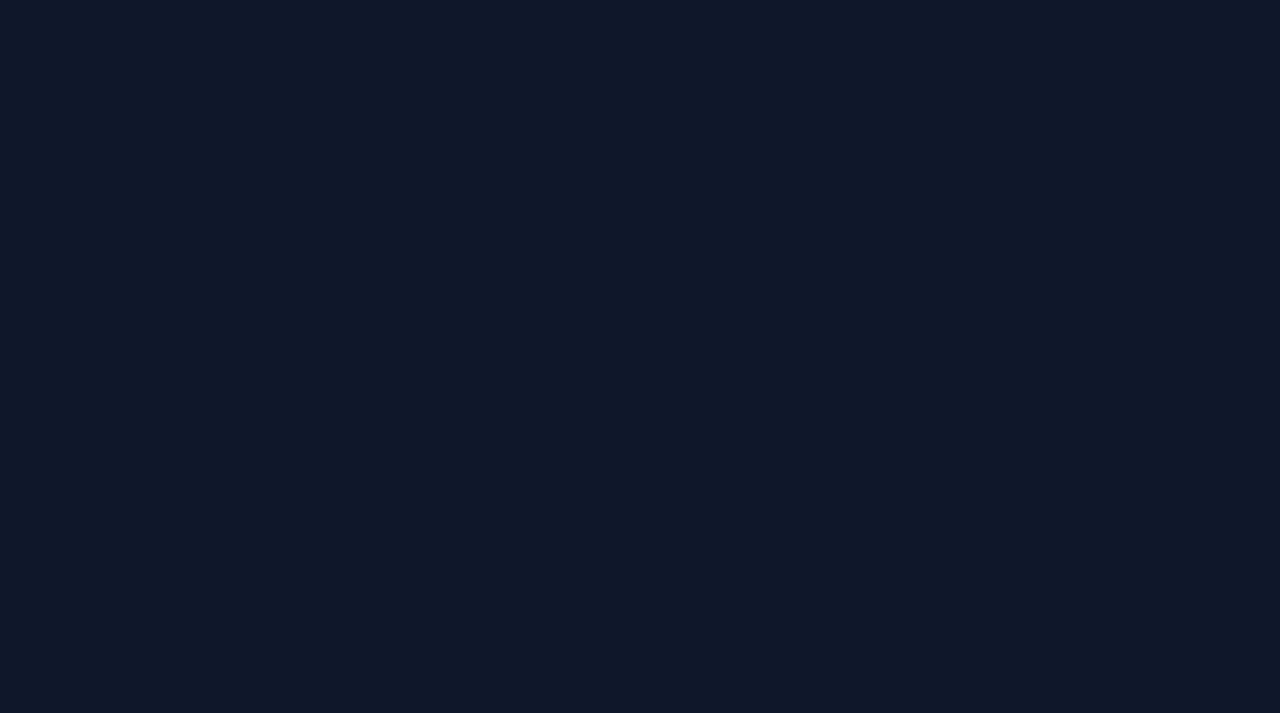
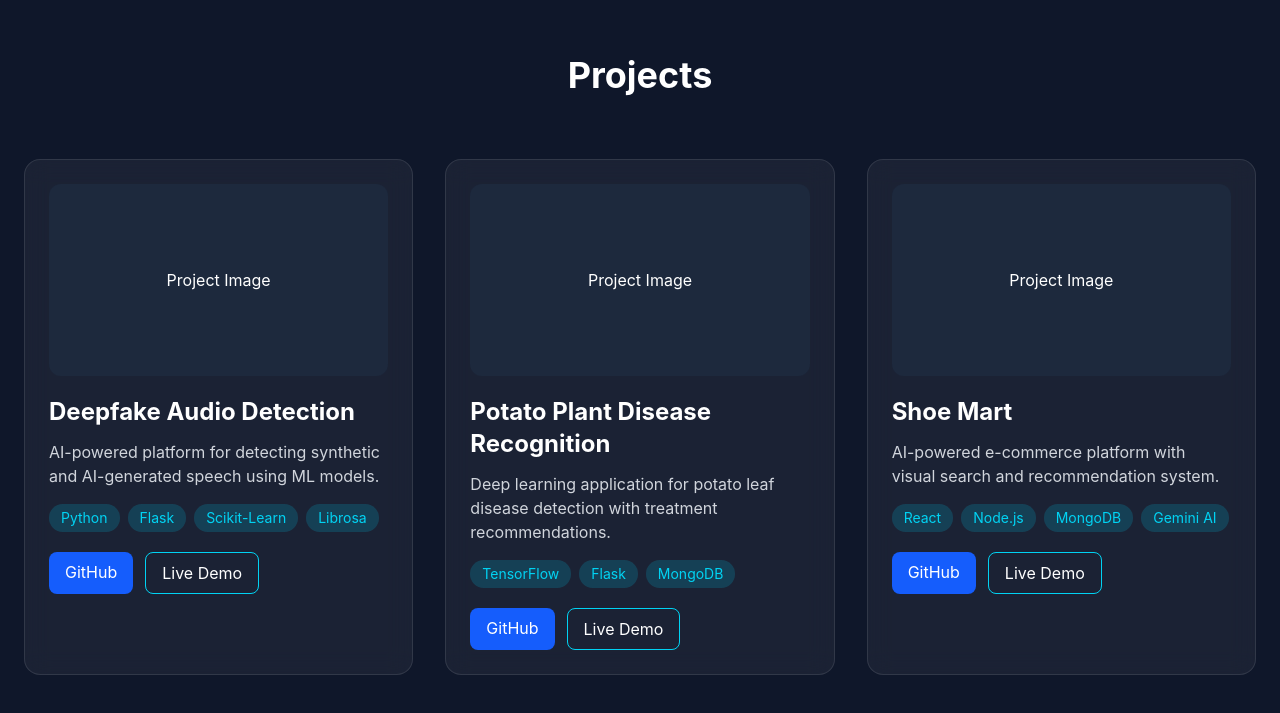
Before and after one commit to Akshay001-A/portfolio, a React app: page / in a window 1280 px wide. Shown: the part 3225-3938 px from the top of the page. Before the commit the page ends 3200 px from the top, so only its background shows below. Built offline with nearby package versions, Linux system fonts and the light colour scheme; the HTML template or start-up script is replaced by a standard one.

Commit message:
Add Projects

```diff
--- a/src/App.tsx
+++ b/src/App.tsx
@@ -3,6 +3,7 @@ import Hero from "./components/Hero";
 import About from "./components/About";
 import Education from "./components/Education";
 import Skills from "./components/Skills";
+import Projects from "./components/Projects";
 
 function App() {
   return (
@@ -12,6 +13,7 @@ function App() {
       <About />
       <Education />
       <Skills />
+      <Projects />
     </>
   );
 }
--- a/src/components/Projects.tsx
+++ b/src/components/Projects.tsx
@@ -0,0 +1,95 @@
+import { motion } from "framer-motion";
+
+function Projects() {
+    const projects = [
+        {
+            title: "Deepfake Audio Detection",
+            description:
+                "AI-powered platform for detecting synthetic and AI-generated speech using ML models.",
+            tech: ["Python", "Flask", "Scikit-Learn", "Librosa"],
+            github: "#",
+            demo: "#",
+        },
+        {
+            title: "Potato Plant Disease Recognition",
+            description:
+                "Deep learning application for potato leaf disease detection with treatment recommendations.",
+            tech: ["TensorFlow", "Flask", "MongoDB"],
+            github: "#",
+            demo: "#",
+        },
+        {
+            title: "Shoe Mart",
+            description:
+                "AI-powered e-commerce platform with visual search and recommendation system.",
+            tech: ["React", "Node.js", "MongoDB", "Gemini AI"],
+            github: "#",
+            demo: "#",
+        },
+    ];
+
+    return (
+        <section
+            id="projects"
+            className="min-h-screen px-6 py-20"
+        >
+            <h2 className="text-4xl font-bold text-center mb-16">
+                Projects
+            </h2>
+
+            <div className="max-w-7xl mx-auto grid md:grid-cols-2 lg:grid-cols-3 gap-8">
+
+                {projects.map((project, index) => (
+                    <motion.div
+                        key={index}
+                        whileHover={{
+                            scale: 1.05,
+                        }}
+                        className="bg-white/5 border border-white/10 rounded-2xl p-6 backdrop-blur-md"
+                    >
+                        <div className="h-48 bg-slate-800 rounded-xl mb-5 flex items-center justify-center">
+                            Project Image
+                        </div>
+
+                        <h3 className="text-2xl font-bold mb-3">
+                            {project.title}
+                        </h3>
+
+                        <p className="text-gray-300 mb-4">
+                            {project.description}
+                        </p>
+
+                        <div className="flex flex-wrap gap-2 mb-5">
+                            {project.tech.map((item, idx) => (
+                                <span
+                                    key={idx}
+                                    className="px-3 py-1 bg-cyan-500/20 text-cyan-400 rounded-full text-sm"
+                                >
+                                    {item}
+                                </span>
+                            ))}
+                        </div>
+
+                        <div className="flex gap-3">
+                            <a
+                                href={project.github}
+                                className="bg-blue-600 px-4 py-2 rounded-lg"
+                            >
+                                GitHub
+                            </a>
+
+                            <a
+                                href={project.demo}
+                                className="border border-cyan-400 px-4 py-2 rounded-lg"
+                            >
+                                Live Demo
+                            </a>
+                        </div>
+                    </motion.div>
+                ))}
+            </div>
+        </section>
+    );
+}
+
+export default Projects;
```
